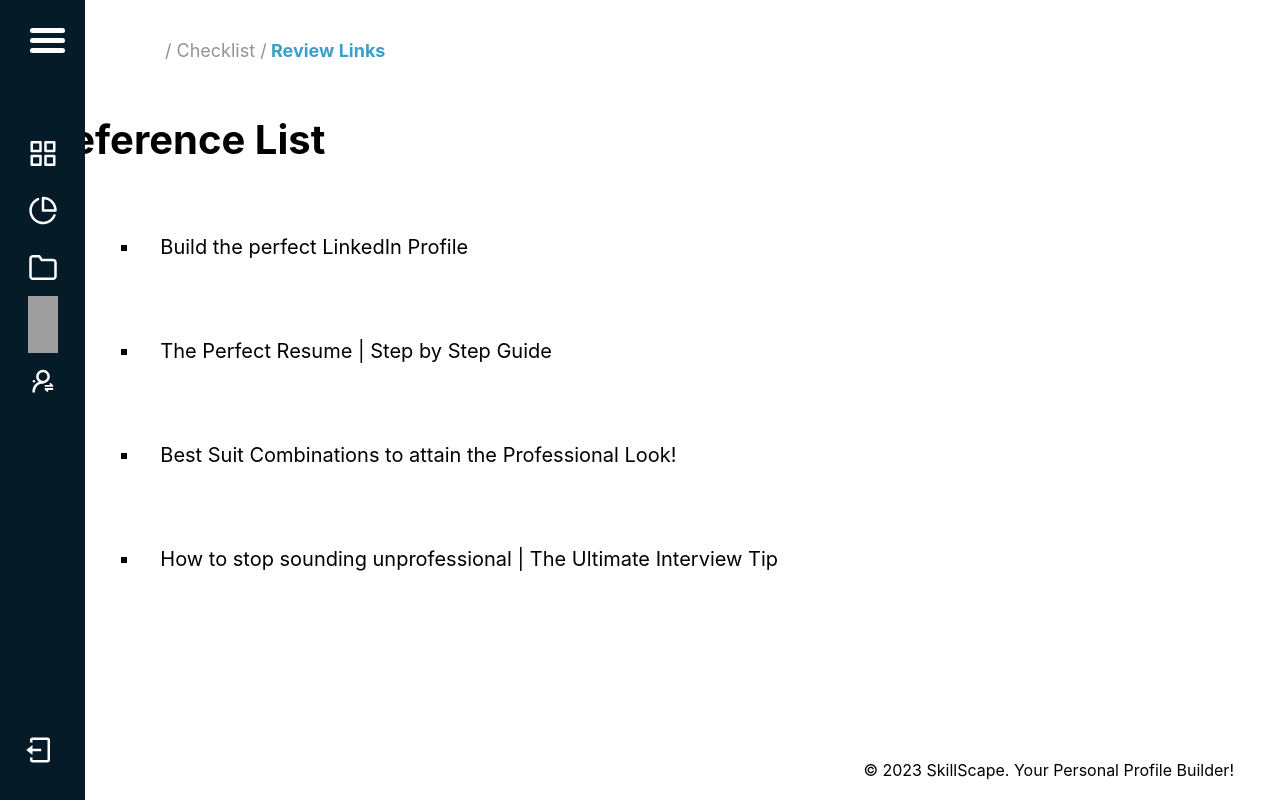
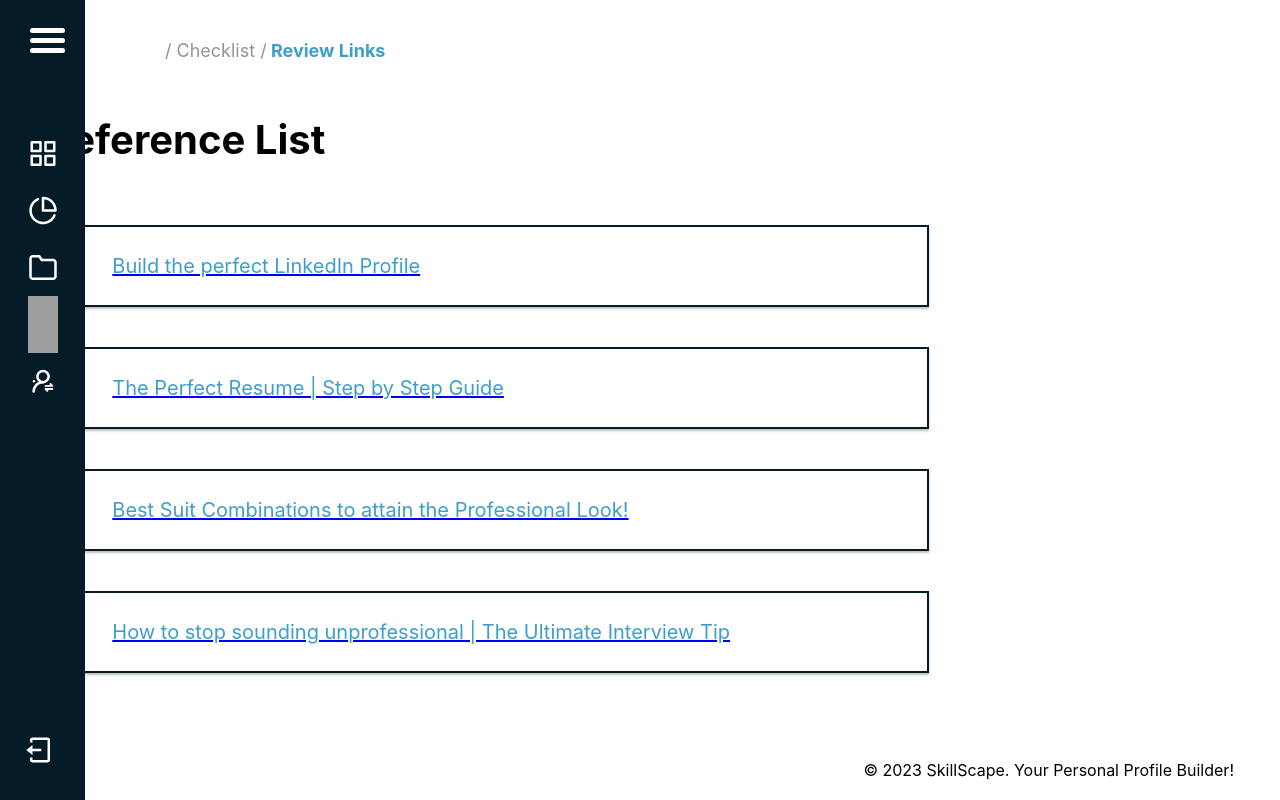
Before and after one commit to kalviumcommunity/SkillScape, a React (Create React App) app in the folder Frontend/: page /studentreview in a window 1280 px wide. Built offline with nearby package versions, Linux system fonts and the light colour scheme; grey boxes are pictures that could not be loaded; a web font is replaced by a local one.

Commit message:
Reference Page UI Changes

```diff
--- a/Frontend/src/components/Student/StudentReview.css
+++ b/Frontend/src/components/Student/StudentReview.css
@@ -36,6 +36,45 @@
     color: #3E9ECA;
     transition: 0.2s;
 }
+.card-columns {
+    margin: 185px 0px 0px -260px;
+    font-size: 20px;
+    display: flex;
+    flex-direction: column;
+    max-height: 550px;
+  }
+
+  .review {
+    border: 2px solid #061b28;
+    margin-top: 40px;
+    box-shadow: 0 2px 2px rgba(0, 0, 0, 0.25);
+    overflow: hidden;
+    transition: all 0.3s ease-in-out;
+  }
+  .review:hover{
+    box-shadow: 0 2px 2px rgba(0, 0, 0, 0.35);
+  }
+
+  .review-body {
+    padding: 15px;
+  }
+
+  .review-body {
+    color: #3E9ECA;
+    text-decoration: none;
+    transition: all 0.3s ease-in-out;
+    display: flex;
+    align-items: center;
+    width: 50rem;
+    height: 3rem;
+    margin-left: 30px;
+  }
+
+  .review-body:hover {
+    color: #061b28;
+    text-decoration: underline;
+  }
+
 
 
 @media only screen and (max-width: 550px){
--- a/Frontend/src/components/Student/StudentReview.js
+++ b/Frontend/src/components/Student/StudentReview.js
@@ -16,13 +16,38 @@ function Student() {
 			<div className="header-sreview">
 				<b>Reference List</b>
 			</div>
-			<div className="tasks-sreview">
-                <ul id="bullets">
-                <li><a id="stask" href="https://youtu.be/eVQVqpE98No">Build the perfect LinkedIn Profile</a></li>
-                <li><a id="stask" href="https://youtu.be/y8YH0Qbu5h4">The Perfect Resume | Step by Step Guide</a></li>
-                <li><a id="stask" href="https://youtu.be/FroveScaTqw">Best Suit Combinations to attain the Professional Look!</a></li>
-                <li><a id="stask" href="https://youtu.be/qq65UO1ikpE">How to stop sounding unprofessional | The Ultimate Interview Tip</a></li>
-                </ul>
+			<div class="card-columns">
+				<div class="review">
+					<a href="https://youtu.be/eVQVqpE98No" class="boxreview">
+					<div class="review-body">
+						Build the perfect LinkedIn Profile
+					</div>
+					</a>
+				</div>
+
+				<div class="review">
+					<a href="https://youtu.be/y8YH0Qbu5h4" class="boxreview">
+					<div class="review-body">
+						The Perfect Resume | Step by Step Guide
+					</div>
+					</a>
+				</div>
+
+				<div class="review">
+					<a href="https://youtu.be/FroveScaTqw" class="boxreview">
+					<div class="review-body">
+						Best Suit Combinations to attain the Professional Look!
+					</div>
+					</a>
+				</div>
+
+				<div class="review">
+					<a href="https://youtu.be/qq65UO1ikpE" class="boxreview">
+					<div class="review-body">
+						How to stop sounding unprofessional | The Ultimate Interview Tip
+					</div>
+					</a>
+				</div>
 			</div>
 			<Footer />
 			</div>
```
